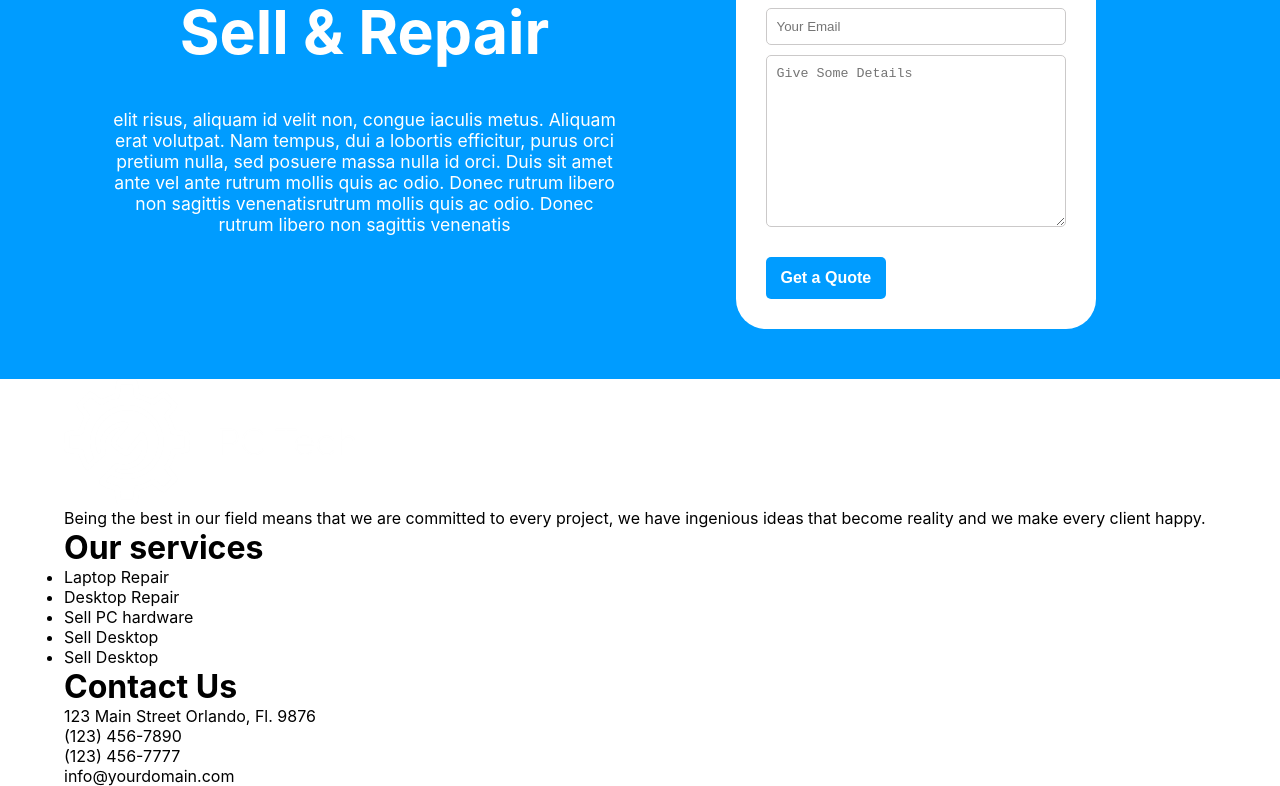
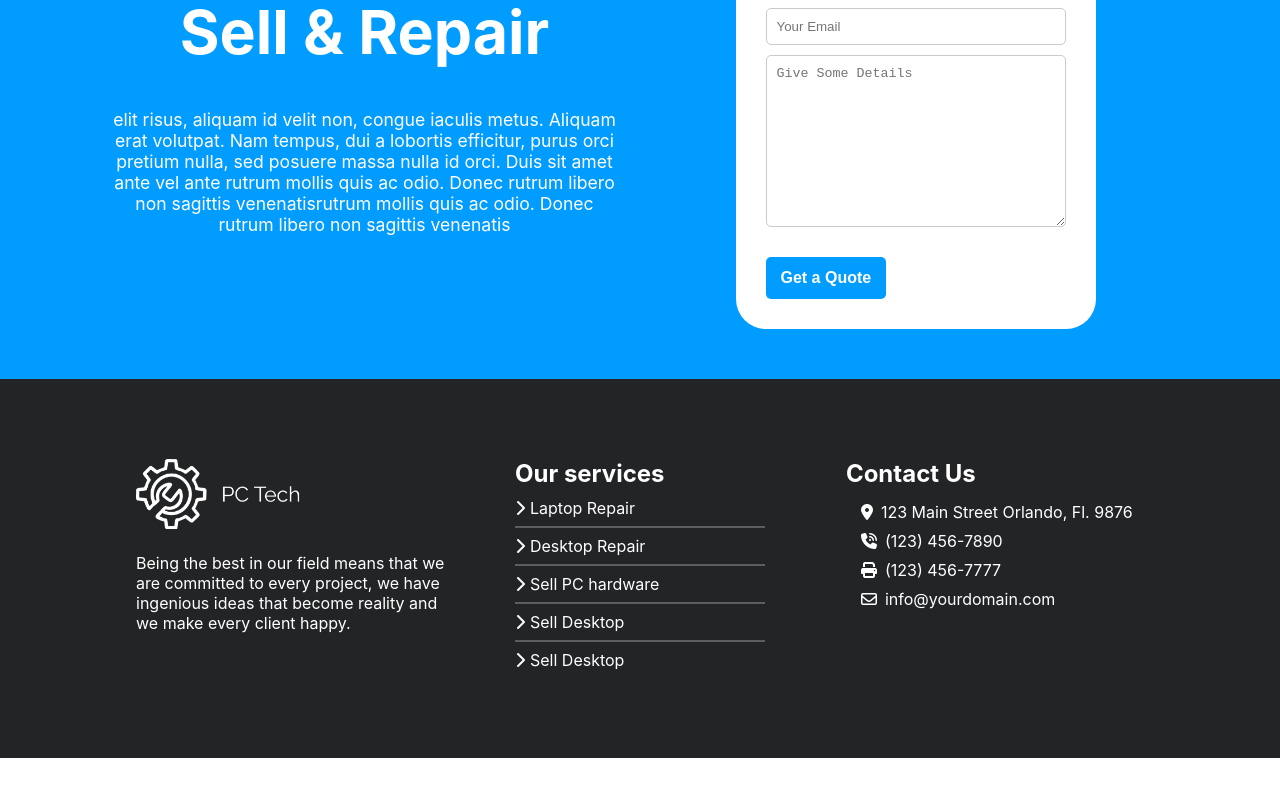
Before and after one commit to Kmonterohenriquez/PcTech, a React (Create React App) app: page / in a window 1280 px wide. Shown: the part 2884-3670 px from the top of the page. After the commit the page ends 3642 px from the top, so only its background shows below. Built offline with nearby package versions, Linux system fonts and the light colour scheme.

Commit message:
Footer styling component done

```diff
--- a/src/Components/Footer/Footer.js
+++ b/src/Components/Footer/Footer.js
@@ -5,8 +5,8 @@ import './Footer.sass'
 const Footer = () => {
 	return (
 		<div className='Footer'>
-			<div className='container'>
-				<div className='side'>
+			<div className='Footer-container container'>
+				<div className='side-1'>
 					<img src={logo} alt='PC Tech' />
 					<p>
 						Being the best in our field means that we are committed to every
@@ -14,22 +14,26 @@ const Footer = () => {
 						every client happy.
 					</p>
 				</div>
-				<div className='side'>
+				<div className='side-2'>
 					<h1>Our services</h1>
 					<ul>
-						<li>Laptop Repair</li>
-						<li>Desktop Repair</li>
-						<li>Sell PC hardware</li>
-						<li>Sell Desktop</li>
-						<li>Sell Desktop</li>
+						<li><i className="fas fa-chevron-right"></i>Laptop Repair</li>
+                        <hr/>
+						<li><i className="fas fa-chevron-right"></i>Desktop Repair</li>
+                        <hr/>
+						<li><i className="fas fa-chevron-right"></i>Sell PC hardware</li>
+                        <hr/>
+						<li><i className="fas fa-chevron-right"></i>Sell Desktop</li>
+                        <hr/>
+						<li><i className="fas fa-chevron-right"></i>Sell Desktop</li>
 					</ul>
 				</div>
-				<div className='side'>
+				<div className='side-3'>
 					<h1>Contact Us</h1>
-					<p className='address'>123 Main Street Orlando, Fl. 9876</p>
-					<p className='phone'>(123) 456-7890</p>
-					<p className='fax'>(123) 456-7777</p>
-					<p className='email'>info@yourdomain.com</p>
+					<p className='address'><i className="fas fa-map-marker-alt"></i>123 Main Street Orlando, Fl. 9876</p>
+					<p className='phone'><i className="fas fa-phone-volume"></i>(123) 456-7890</p>
+					<p className='fax'><i className="fas fa-print"></i>(123) 456-7777</p>
+					<p className='email'><i className="far fa-envelope"></i>info@yourdomain.com</p>
 				</div>
 			</div>
 		</div>
--- a/src/Components/Footer/Footer.sass
+++ b/src/Components/Footer/Footer.sass
@@ -0,0 +1,40 @@
+.Footer
+    background: #232426
+    padding: 80px
+    color: white
+    &-container
+        display: grid
+        grid-template-columns: repeat(auto-fit, minmax(200px, 1fr))
+        grid-gap: 40px
+        justify-items: center
+
+    .side-1
+
+        img
+            height: 70px
+            margin-bottom: 20px
+
+    .side-2
+        width: 100%
+        max-width: 250px
+        h1
+            margin-bottom: 10px
+            font-size: 1.5rem
+        li
+            list-style: none
+            margin: 8px 0
+
+            i
+                margin-right: 5px
+        hr
+            border: .5px solid #818080a1
+
+    .side-3
+        h1
+            margin-bottom: 10px
+            font-size: 1.5rem
+        p
+            margin-left: 15px
+            line-height: 1.8rem
+            i
+                margin-right: 8px
```
